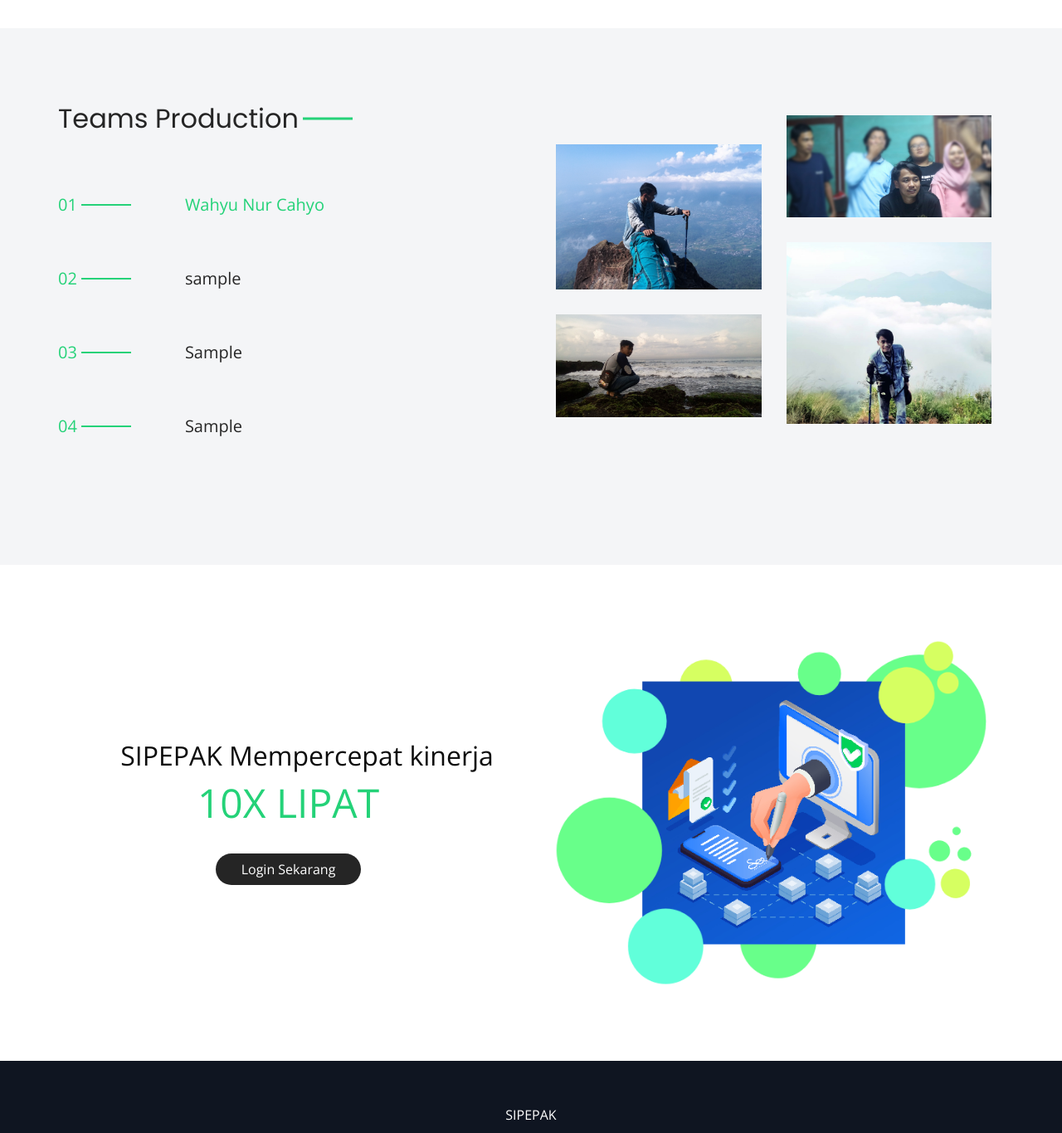
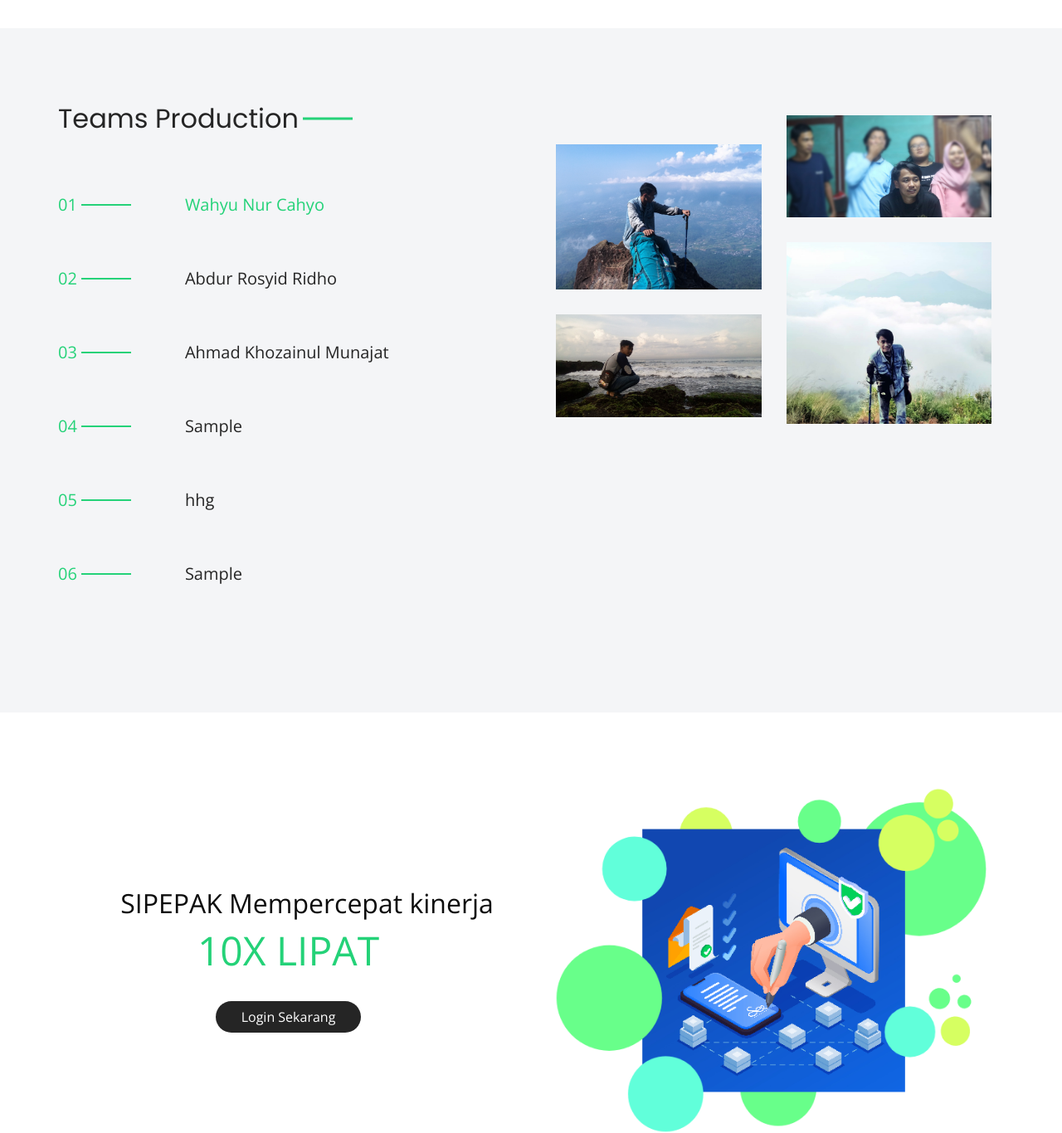
Before and after one commit to whyyy-project/SIPEPAK, a CodeIgniter 4 app: template app/Views/layouts/public/cover.php in a window 1280 px wide. Shown: the part 1502-2868 px from the top of the page at 83% size. Run offline with PHP 8.4 and a stand-in for CodeIgniter, Linux system fonts and the light colour scheme; the template is opened without the code that fills it, so the values that code supplies are empty; some libraries are stand-ins or nearby versions.

Commit message:
edit cover

```diff
--- a/app/Views/layouts/public/cover.php
+++ b/app/Views/layouts/public/cover.php
@@ -318,15 +312,27 @@
                                     <hr>
                                     <div class="t-name">
                                         <h5>
-                                            sample
+                                            Abdur Rosyid Ridho
                                         </h5>
                                     </div>
                                 </div>
-                                <div class="t-link-box collapsed" data-toggle="collapse" data-target="#collapseThree"
-                                    aria-expanded="false" aria-controls="collapseThree">
+                                <div class="t-link-box collapsed" data-toggle="collapse" data-target="#collapseThree" aria-expanded="false" aria-controls="collapseThree">
                                     <div class="number">
                                         <h5>
                                             03
+                                        </h5>
+                                    </div>
+                                    <hr>
+                                    <div class="t-name">
+                                        <h5>
+                                            Ahmad Khozainul Munajat
+                                        </h5>
+                                    </div>
+                                </div>
+                                <div class="t-link-box collapsed" data-toggle="collapse" data-target="#collapseFour" aria-expanded="false" aria-controls="collapseFour">
+                                    <div class="number">
+                                        <h5>
+                                            04
                                         </h5>
                                     </div>
                                     <hr>
@@ -336,11 +342,23 @@
                                         </h5>
                                     </div>
                                 </div>
-                                <div class="t-link-box collapsed" data-toggle="collapse" data-target="#collapseFour"
-                                    aria-expanded="false" aria-controls="collapseFour">
+                                <div class="t-link-box collapsed" data-toggle="collapse" data-target="#collapseFive" aria-expanded="false" aria-controls="collapseFour">
                                     <div class="number">
                                         <h5>
-                                            04
+                                            05
+                                        </h5>
+                                    </div>
+                                    <hr>
+                                    <div class="t-name">
+                                        <h5>
+                                            hhg
+                                        </h5>
+                                    </div>
+                                </div>
+                                <div class="t-link-box collapsed" data-toggle="collapse" data-target="#collapseSix" aria-expanded="false" aria-controls="collapseFour">
+                                    <div class="number">
+                                        <h5>
+                                            06
                                         </h5>
                                     </div>
                                     <hr>
```
Also changed, not shown: other parts of app/Views/layouts/public/cover.php (+51 -17 lines), public/css/bootstrap.css.
